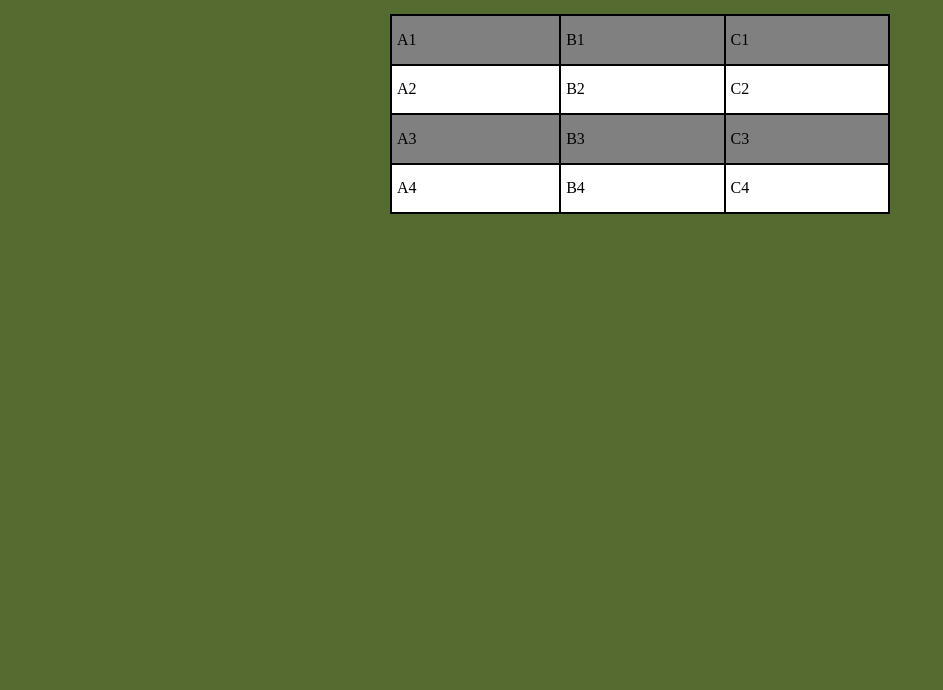
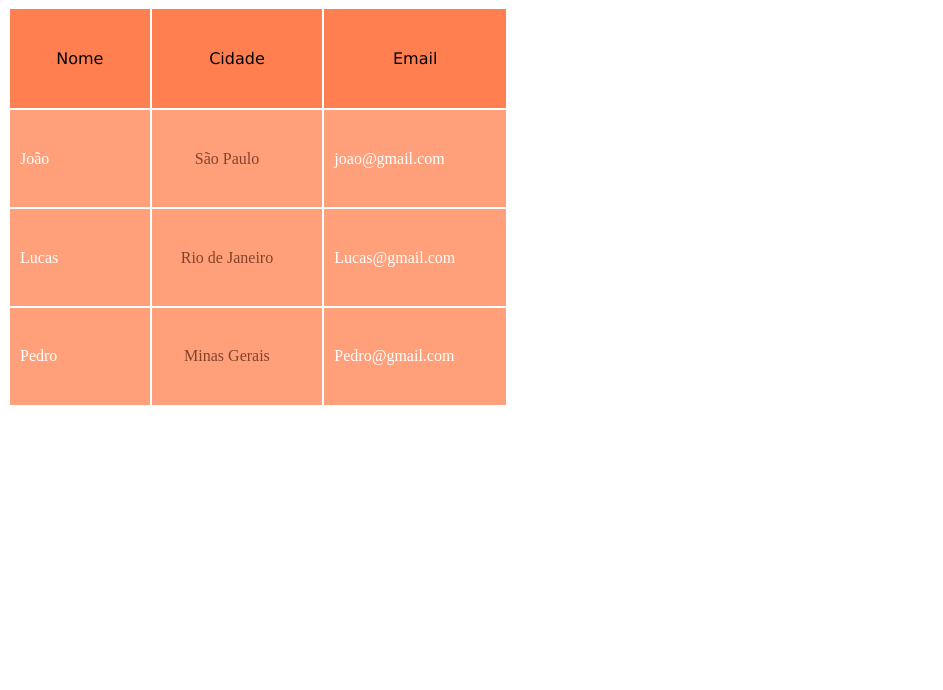
Before and after one commit to GabrielaOliveira27/html-css, a plain HTML site: page exercicios/ex023/tabela.html in a window 1280 px wide. Shown: the part 110-800 px from the top of the page, without its empty margins (0-943 px from the left). Drawn offline with Linux system fonts and the light colour scheme.

Commit message:
atualizei tabela

```diff
--- a/exercicios/ex023/tabela.html
+++ b/exercicios/ex023/tabela.html
@@ -6,16 +6,6 @@
   <title>Tabela</title>
 
   <style>
-   html, body {
-      width: 100%;
-      background-color: darkolivegreen;
-
-    }
-
-    * {
-      margin: 0;
-      padding: 0;
-    }
 
     h1 {
       text-align: center;
@@ -23,31 +13,49 @@
 
     table {
         width: 500px;
-        height: 200px;
+        height: 400px;
         border-collapse: collapse;
-        color: black;
-        margin-top: 50px;
-        margin-left: auto;
-        margin-right: auto;
+
+      }
+
+
+      td {
+        border: 2px solid rgb(255, 255, 255);
+        padding: 10px;
 
       }
 
       tr {
-        border: 2px solid black;
-      }
 
-      td {
-        border: 2px solid black;
-      }
-      .linha {
-        background-color: white;
-        padding: 5px;
       }
 
       .dado {
-        background-color: gray;
-        padding: 5px;
+        background-color: coral;
+        text-align: center;
+        font-family: Verdana;
+
       }
+
+      .informacao {
+        background-color: lightsalmon;
+      }
+
+      #nome1, #nome2, #nome3 {
+        color: white;
+        padding-right: 60px;
+      }
+
+      #cidade1, #cidade2, #cidade3 {
+        color: #83432a;
+        text-align: center;
+        padding-right: 30px;
+      }
+
+      #email1, #email2, #email3 {
+        color: white;
+        padding-right: 10px;
+      }
+
   </style>
 </head>
 <body>
@@ -60,27 +68,27 @@
 
       <table>
         <tr>
-          <td class="dado">A1</td>
-          <td class="dado">B1</td>
-          <td class="dado">C1</td>
-        </tr>
-
-        <tr class="linha">
-          <td class="linha">A2</td>
-          <td class="linha">B2</td>
-          <td class="linha">C2</td>
+          <td class="dado">Nome</td>
+          <td class="dado">Cidade</td>
+          <td class="dado">Email</td>
         </tr>
 
         <tr>
-          <td class="dado">A3</td>
-          <td class="dado">B3</td>
-          <td class="dado">C3</td>
+          <td class="informacao" id="nome1">João</td>
+          <td class="informacao" id="cidade1">São Paulo</td>
+          <td class="informacao" id="email1">joao@gmail.com</td>
         </tr>
 
         <tr>
-          <td class="linha">A4</td>
-          <td class="linha">B4</td>
-          <td class="linha">C4</td>
+          <td class="informacao" id="nome2">Lucas</td>
+          <td class="informacao" id="cidade2">Rio de Janeiro</td>
+          <td class="informacao" id="email2">Lucas@gmail.com</td>
+        </tr>
+
+        <tr>
+          <td class="informacao" id="nome3">Pedro</td>
+          <td class="informacao" id="cidade3">Minas Gerais</td>
+          <td class="informacao" id="email3">Pedro@gmail.com</td>
         </tr>
       </table>
 </body>
```
